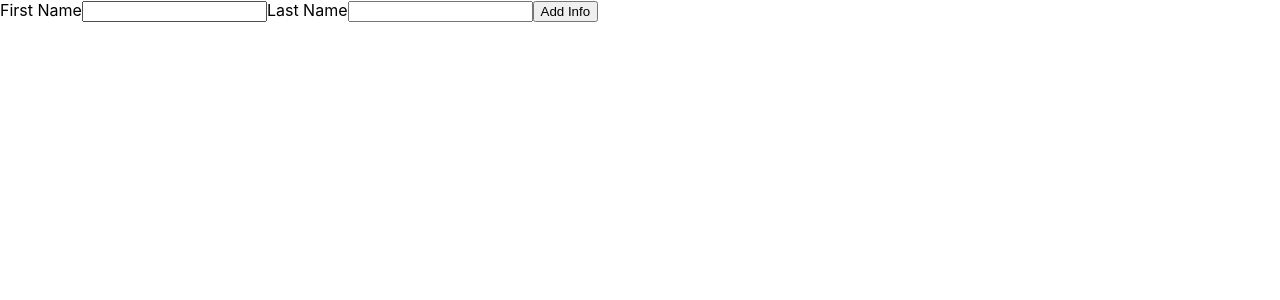
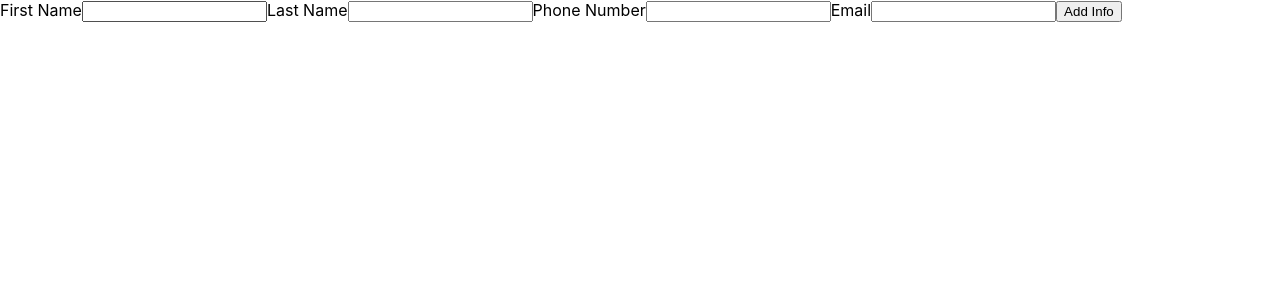
Before and after one commit to Chris-Wagg/TOP-React-CV, a React (Create React App) app in the folder cv-project/: page / in a window 1280 px wide. Shown: the top 300 px of the page. Built offline with nearby package versions, Linux system fonts and the light colour scheme.

Commit message:
submit info functions cleaned up and other display components added

```diff
--- a/cv-project/src/Components/AddPersonalInfo.jsx
+++ b/cv-project/src/Components/AddPersonalInfo.jsx
@@ -1,8 +1,10 @@
 import React, { Component } from 'react'
 import uniqid from 'uniqid'
+import DisplayEmail from './Personal info display components/DisplayEmail'
 
-import DisplayFirstName from './InfoDisplays/DisplayFirstName'
-import DisplayLastName from './InfoDisplays/DisplayLastName'
+import DisplayFirstName from './Personal info display components/DisplayFirstName'
+import DisplayLastName from './Personal info display components/DisplayLastName'
+import DisplayPhone from './Personal info display components/DisplayPhone'
 
 class AddPersonalInfo extends Component {
 	constructor() {
@@ -95,12 +97,7 @@ class AddPersonalInfo extends Component {
 							id="firstNameInput"
 							value={firstName.text}
 						/>
-						{/* <button type="submit" onClick={this.onSubmitFirstName}>
-							Add First Name
-						</button> */}
-
 						{/* ------------------------------------------ */}
-
 						<label htmlFor="lastNameInput">Last Name</label>
 						<input
 							onChange={this.handleChangeLastName}
@@ -108,12 +105,31 @@ class AddPersonalInfo extends Component {
 							id="lastNameInput"
 							value={lastName.text}
 						/>
+						{/* ------------------------------------------ */}
+						<label htmlFor="phoneNumInput">Phone Number</label>
+						<input
+							onChange={this.handleChangePhone}
+							type="text"
+							id="phoneNumInput"
+							value={phoneNum.text}
+						/>
+						{/* ------------------------------------------ */}
+						<label htmlFor="lastNameInput">Email</label>
+						<input
+							onChange={this.handleChangeEmail}
+							type="text"
+							id="emailInput"
+							value={email.text}
+						/>
+						{/* ------------------------------------------ */}
 						<button type="submit" onClick={this.onSubmitAllInfo}>
 							Add Info
 						</button>
 					</form>
 					<DisplayFirstName firstNameArr={firstNameArr} />
 					<DisplayLastName lastNameArr={lastNameArr} />
+					<DisplayPhone phoneNumArr={phoneNumArr} />
+					<DisplayEmail emailArr={emailArr} />
 				</div>
 			</>
 		)
--- /dev/null
+++ b/cv-project/src/Components/Personal info display components/DisplayEmail.jsx
@@ -0,0 +1,11 @@
+export default function DisplayEmail(props) {
+	const { emailArr } = props
+
+	return (
+		<ul>
+			{emailArr.map((e) => {
+				return <li key={e.id}>{e.text}</li>
+			})}
+		</ul>
+	)
+}
--- a/cv-project/src/Components/InfoDisplays/DisplayLastName.jsx
+++ b/cv-project/src/Components/Personal info display components/DisplayLastName.jsx
@@ -1,4 +1,4 @@
-export default function DisplayFirstName(props) {
+export default function DisplayLastName(props) {
 	const { lastNameArr } = props
 
 	return (
--- /dev/null
+++ b/cv-project/src/Components/Personal info display components/DisplayPhone.jsx
@@ -0,0 +1,11 @@
+export default function DisplayPhone(props) {
+	const { phoneNumArr } = props
+
+	return (
+		<ul>
+			{phoneNumArr.map((e) => {
+				return <li key={e.id}>{e.text}</li>
+			})}
+		</ul>
+	)
+}
```
Also changed, not shown: cv-project/src/Components/DisplayInfoFunctions.jsx (deleted, +0 -37 lines), cv-project/src/Components/Personal info display components/DisplayFirstName.jsx (renamed from cv-project/src/Components/InfoDisplays/DisplayFirstName.jsx).
